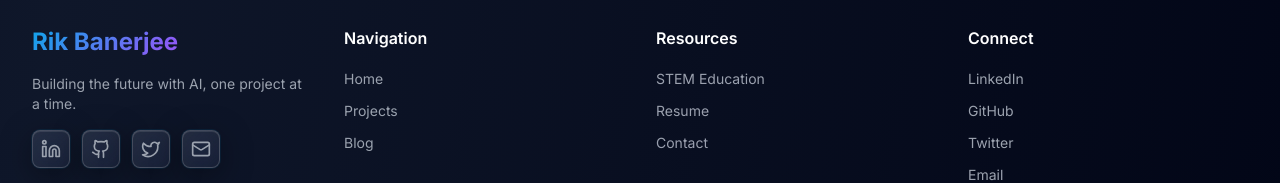
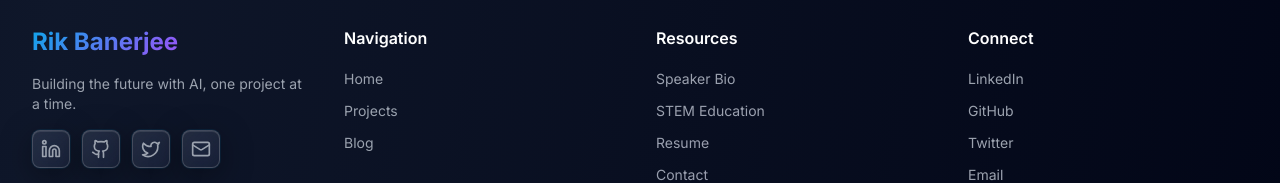
Before and after one commit to rikbanerjee/rikngeekOne, a Next.js app: page / in a window 1280 px wide. Shown: the part 6633-6816 px from the top of the page. Built offline with nearby package versions, Linux system fonts and the light colour scheme.

Commit message:
chore: update blog content

```diff
--- a/components/Footer.tsx
+++ b/components/Footer.tsx
@@ -17,6 +17,7 @@ const footerLinks = {
     {
       title: 'Resources',
       links: [
+        { name: 'Speaker Bio', href: '/bio' },
         { name: 'STEM Education', href: '#stem' },
         { name: 'Resume', href: '#resume' },
         // { name: 'Publications', href: '#research' },
```
